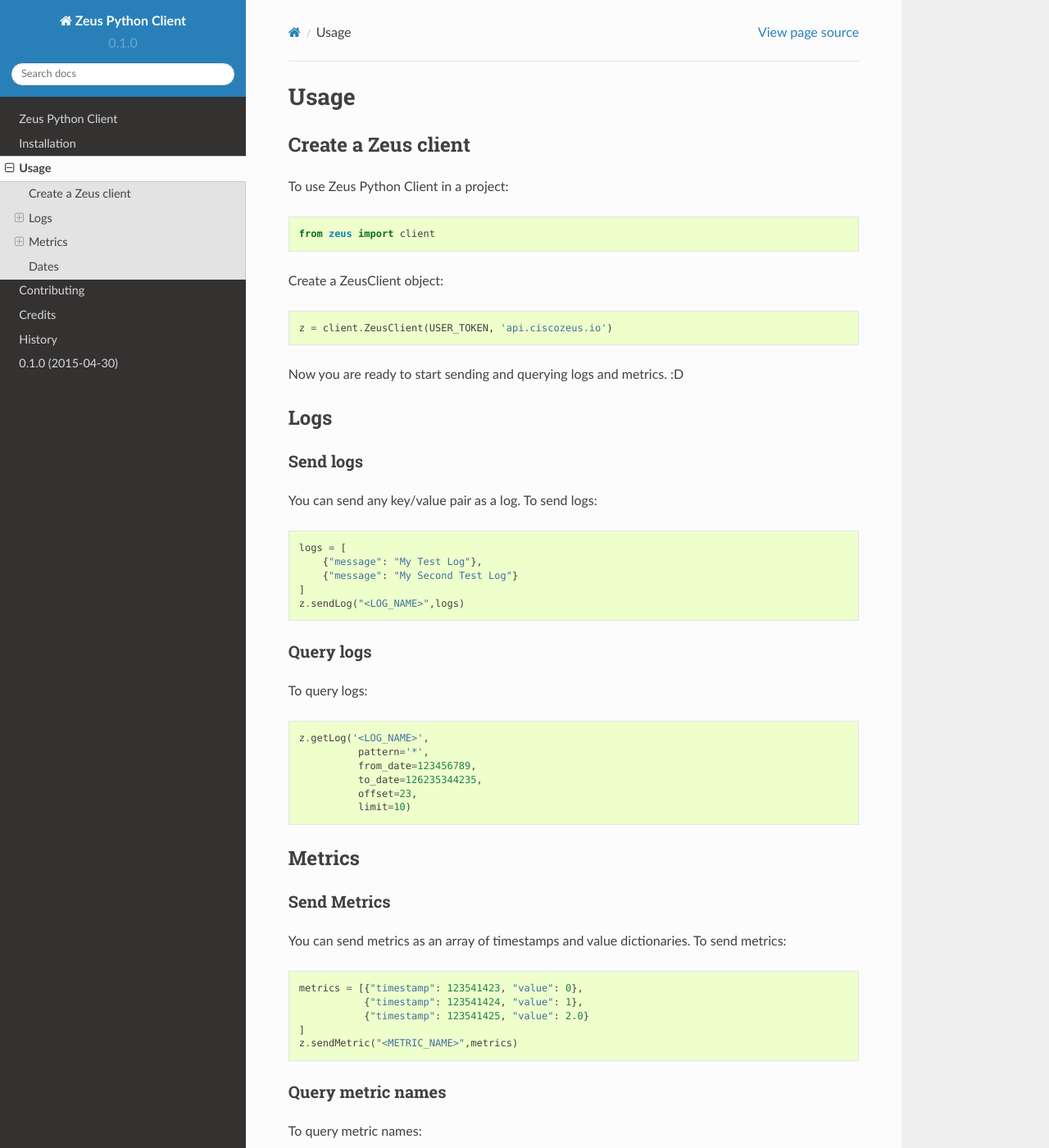
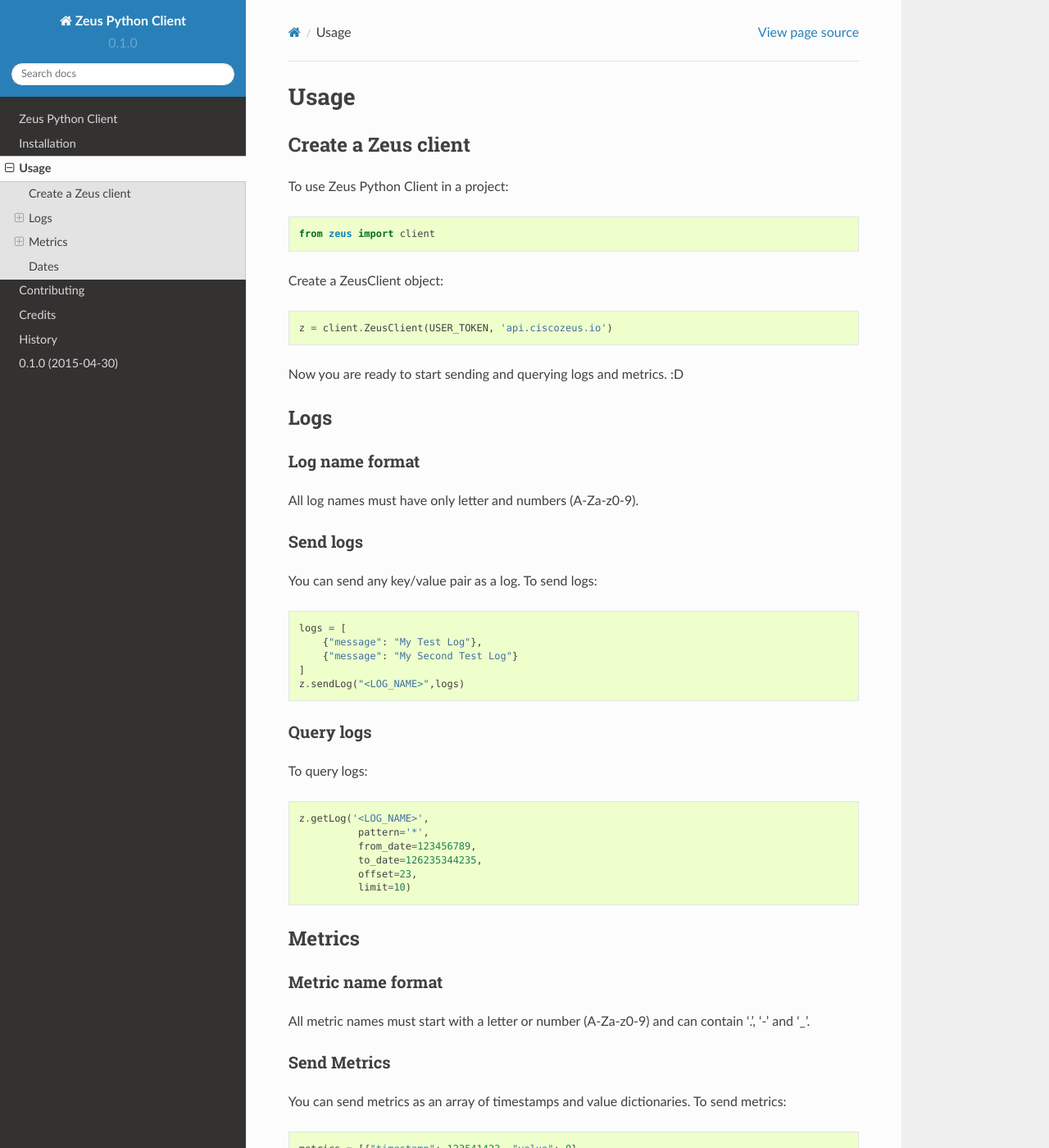
Before and after one commit to CiscoZeus/python-zeusclient, a Sphinx documentation site: the page built from docs/usage.rst, in a window 1280 px wide and 1400 px high. Shown: the whole window at 82% size. Built offline with Sphinx 7.4.7 and the Read the Docs theme 2.0.0, drawn with Linux system fonts in a browser that asks for light colours.

Commit message:
Updated logs to have name validation info

```diff
--- a/docs/usage.rst
+++ b/docs/usage.rst
@@ -17,6 +17,11 @@
 
 Logs
 ----------------------
+
+Log name format
+~~~~~~~~~~~
+
+All log names must have only letter and numbers (A-Za-z0-9).
 
 Send logs
 ~~~~~~~~~~~
@@ -44,6 +49,11 @@
 
 Metrics
 ----------------------
+
+Metric name format
+~~~~~~~~~~~
+
+All metric names must start with a letter or number (A-Za-z0-9) and can contain '.', '-' and '_'.
 
 Send Metrics
 ~~~~~~~~~~~
```
